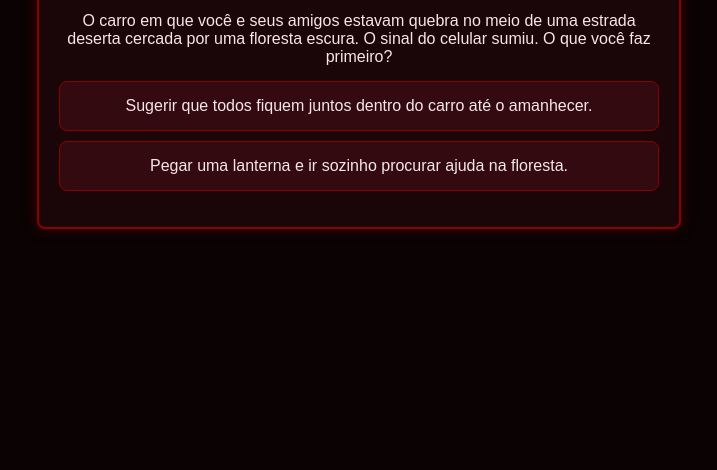
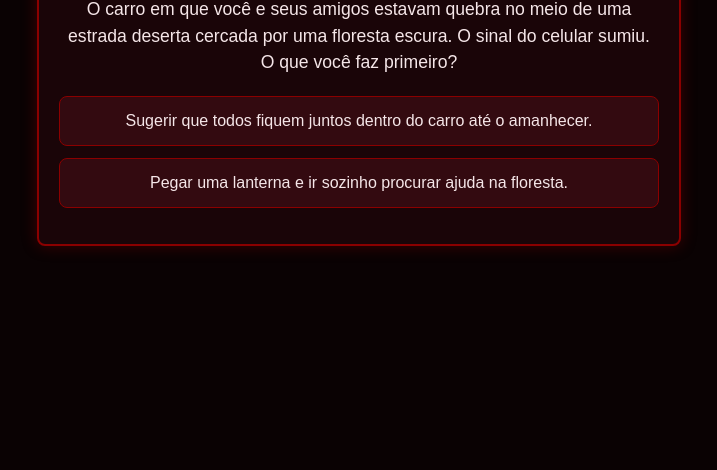
Before and after one commit to leticiawiggers-sketch/let, a plain HTML site: page index.html in a window 1280 px wide. Shown: the part 330-800 px from the top of the page, without its empty margins (281-998 px from the left). Drawn offline with Linux system fonts and the light colour scheme.

Commit message:
Update style.css

```diff
--- a/style.css
+++ b/style.css
@@ -2,7 +2,7 @@
     --cor-fundo: #0a0203;
     --cor-principal: #1a0508;
     --cor-secundaria: #330a10;
-    --cor-destaque: #8b0000; /* Vermelho Vinho / Sangue */
+    --cor-destaque: #8b0000;
     --cor-texto: #f5e6e8;
 }
 
@@ -34,10 +34,16 @@ h1 {
     letter-spacing: 1px;
 }
 
+.caixa-perguntas {
+    font-size: 1.1rem;
+    margin-bottom: 20px;
+    line-height: 1.5;
+}
+
 .caixa-alternativas {
     display: flex;
     flex-direction: column;
-    gap: 10px;
+    gap: 12px;
     margin-top: 15px;
 }
 
```
